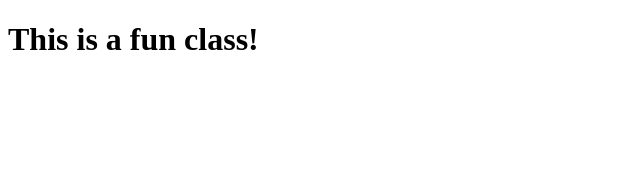
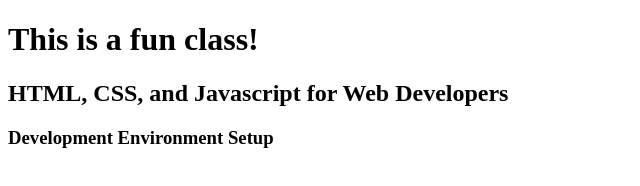
Before and after one commit to aguha93/coursera_webdev, a plain HTML site: page site/index.html in a window 1280 px wide. Shown: the whole page, without its empty margins (0-640 px from the left). Drawn offline with Linux system fonts and the light colour scheme.

Commit message:
page updated

```diff
--- a/site/index.html
+++ b/site/index.html
@@ -5,5 +5,7 @@
 </head>
 <body>
 <h1>This is a fun class!</h1>
+<h2>  HTML, CSS, and Javascript for Web Developers </h2>
+<h3> Development Environment Setup </h3>
 </body>
 </html>
```
